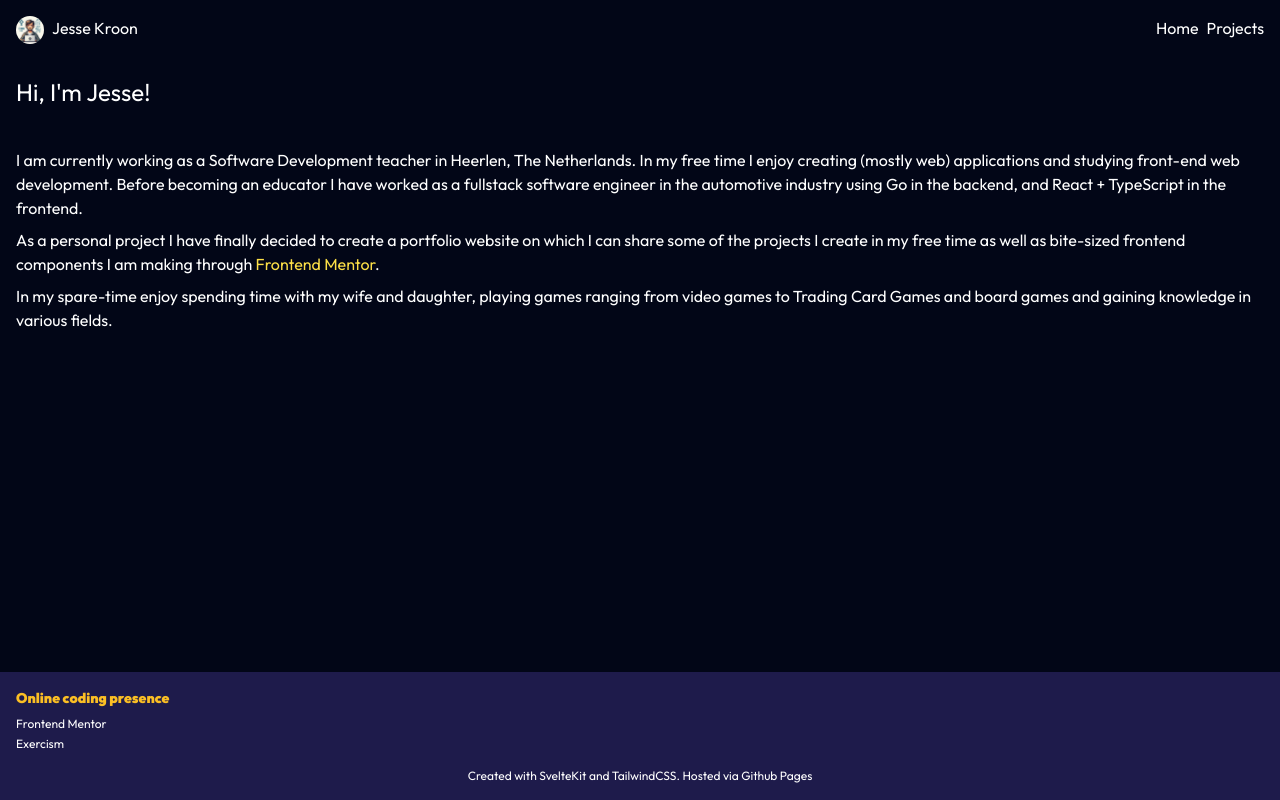
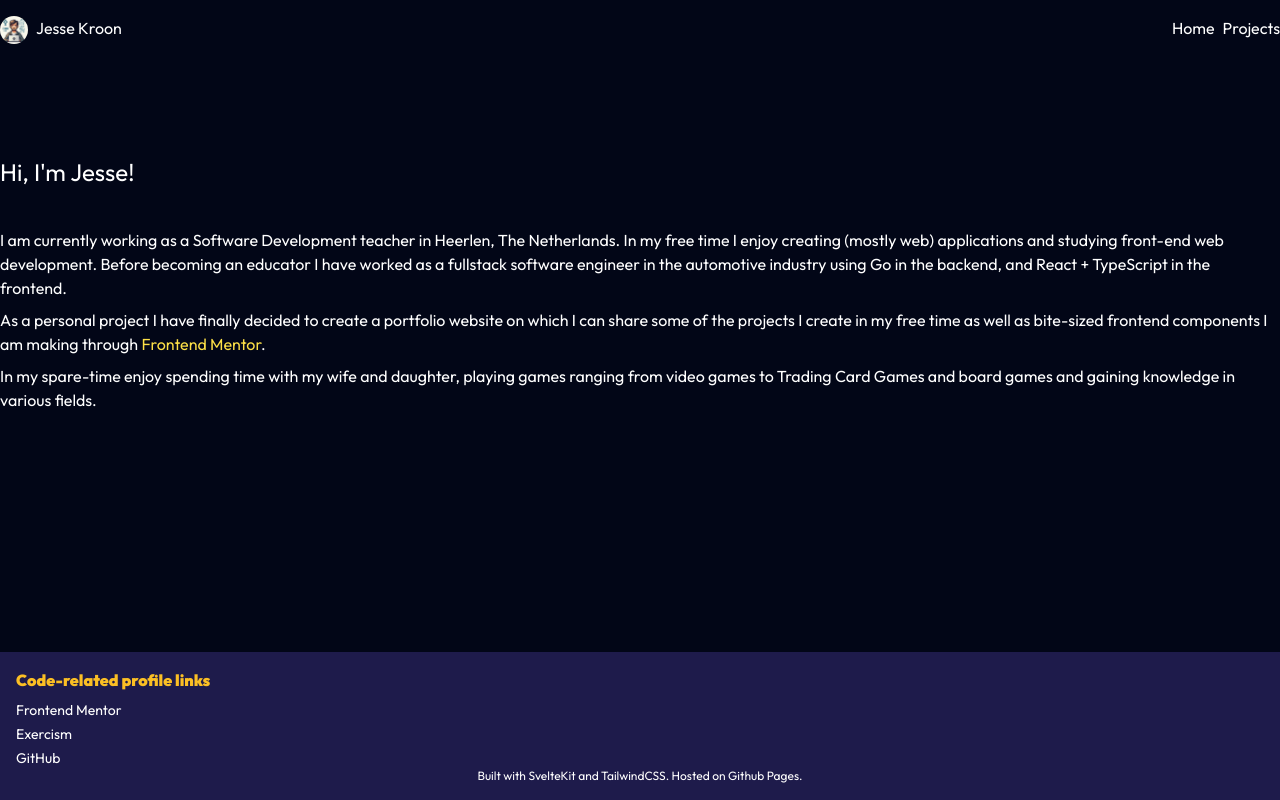
Before and after one commit to jesse-kroon/portfolio, a SvelteKit app: page / in a window 1280 px wide. Built offline with nearby package versions, Linux system fonts and the light colour scheme.

Commit message:
add some styles for larger screen

```diff
--- a/src/components/Footer/Footer.svelte
+++ b/src/components/Footer/Footer.svelte
@@ -1,11 +1,12 @@
 <footer class="mt-auto flex w-full flex-col bg-indigo-950 p-4 text-white">
-	<section class="mb-4 flex flex-col gap-2">
-		<h2 class="text-sm font-bold text-amber-400">Online coding presence</h2>
+	<section class="mb-4 flex flex-col gap-2 lg:container lg:m-auto">
+		<h2 class="text-base font-bold text-amber-400">Code-related profile links</h2>
 		<div class="flex flex-col gap-1">
-			<a class="text-xs" href="https://www.frontendmentor.io/profile/jesse-kroon">Frontend Mentor</a
+			<a class="text-sm" href="https://www.frontendmentor.io/profile/jesse-kroon">Frontend Mentor</a
 			>
-			<a class="text-xs" href="https://exercism.org/profiles/JesseKroon">Exercism</a>
+			<a class="text-sm" href="https://exercism.org/profiles/JesseKroon">Exercism</a>
+			<a class="text-sm" href="https://github.com/jesse-kroon">GitHub</a>
 		</div>
 	</section>
-	<p class="self-center text-xs">Created with SvelteKit and TailwindCSS. Hosted via Github Pages</p>
+	<p class="self-center text-xs">Built with SvelteKit and TailwindCSS. Hosted on Github Pages.</p>
 </footer>
--- a/src/components/Header/Header.svelte
+++ b/src/components/Header/Header.svelte
@@ -2,15 +2,15 @@
 	import { base } from '$app/paths';
 </script>
 
-<header class="p-4 text-white">
+<header class="p-4 text-white lg:container lg:m-auto lg:px-0">
 	<nav class="flex justify-between">
 		<div class="flex gap-2">
 			<img class="rounded-full" src="{base}/images/profile.jpeg" alt="" width="28" height="28" />
 			<h1>Jesse Kroon</h1>
 		</div>
 		<div class="flex justify-between gap-2">
-			<a href="{base}/">Home</a>
-			<a href="{base}/projects">Projects</a>
+			<a href="{base}/" class="hover:text-amber-400">Home</a>
+			<a href="{base}/projects" class="hover:text-amber-400">Projects</a>
 		</div>
 	</nav>
 </header>
--- a/src/routes/+layout.svelte
+++ b/src/routes/+layout.svelte
@@ -6,7 +6,7 @@
 </script>
 
 <Header />
-<main class="m-4 flex-grow font-mono">
+<main class="m-4 flex-grow font-sans lg:container lg:m-auto lg:mt-24">
 	{@render children()}
 </main>
 <Footer />
```
